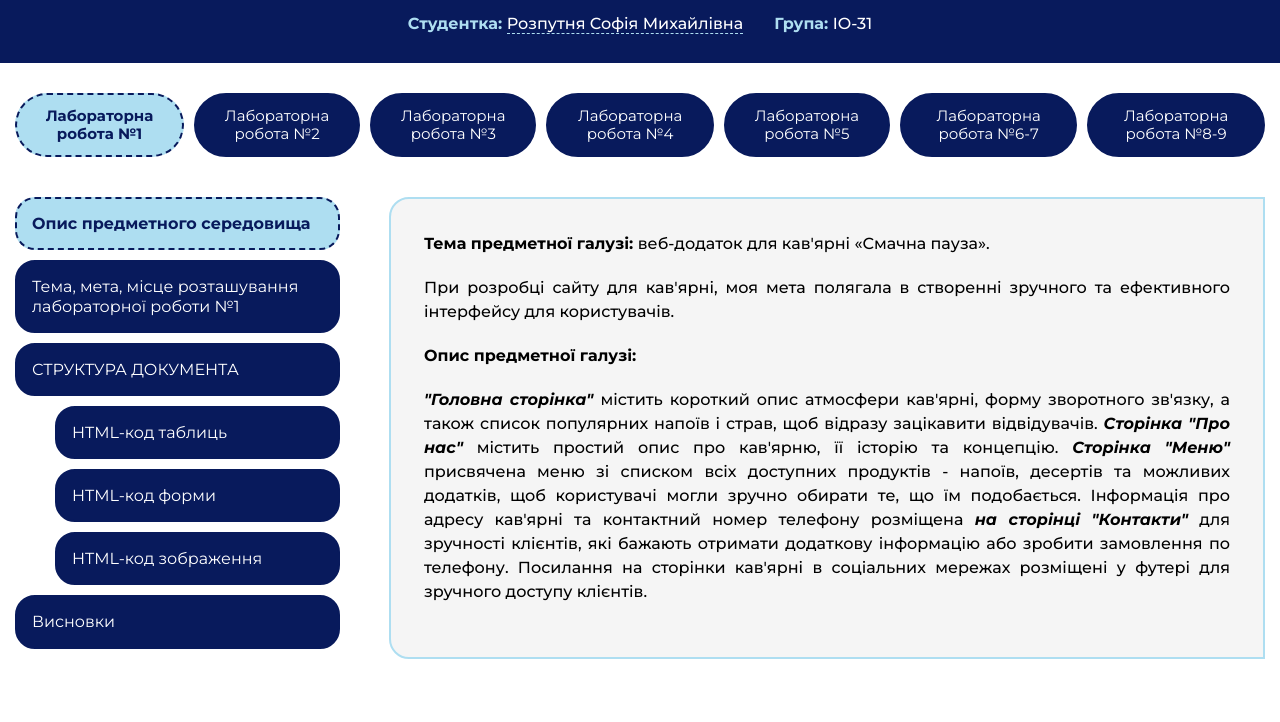
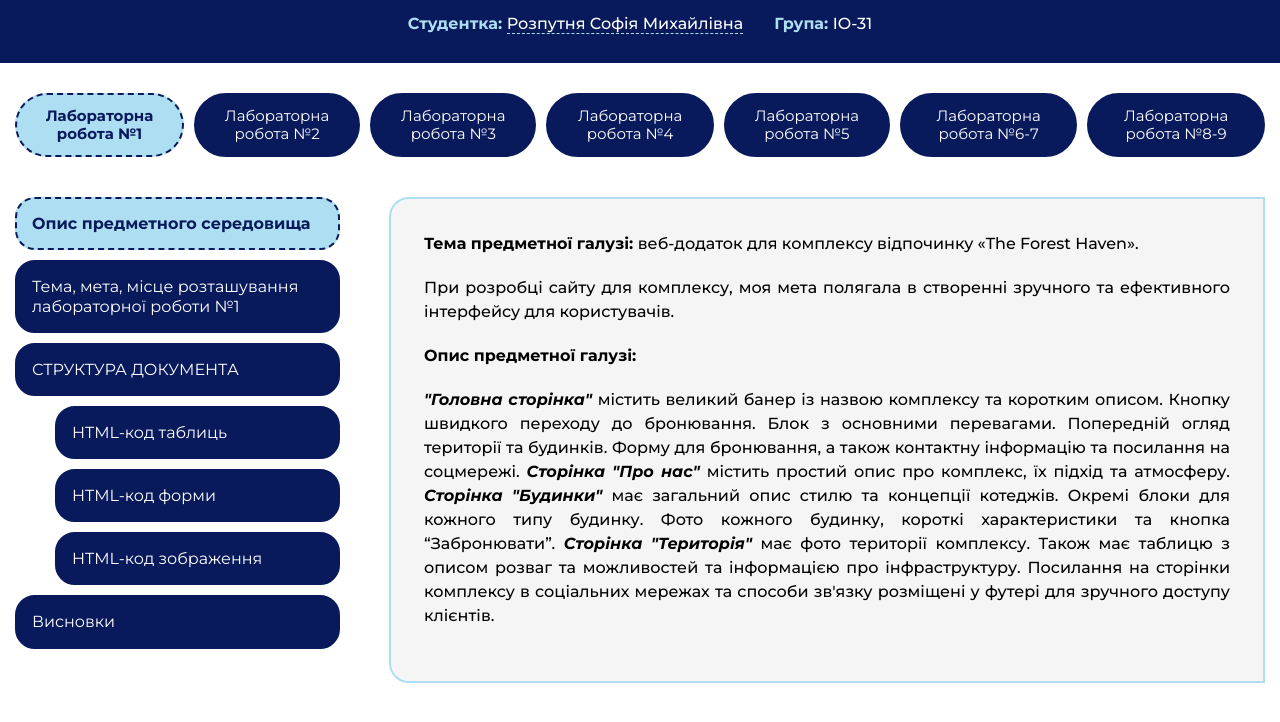
Before and after one commit to Sonyyaaaaa/html-report-rozputnia, a plain HTML site: page lab1/lab-1.1.html in a window 1280 px wide. Shown: the part 186-908 px from the top of the page. Before the commit the page ends 885 px from the top, so only its background shows below. Drawn offline with Linux system fonts and the light colour scheme.

Commit message:
refresh work

```diff
--- a/lab1/lab-1.1.html
+++ b/lab1/lab-1.1.html
@@ -102,26 +102,29 @@
                         <div class="lab-description__text">
                             <p>
                                 <span>Тема предметної галузі: </span>
-                                веб-додаток для кав'ярні «Смачна пауза».
+                                веб-додаток для комплексу відпочинку «The Forest Haven».
                             </p>
                             <p>
-                                При розробці сайту для кав'ярні, моя мета полягала в створенні зручного та ефективного
+                                При розробці сайту для комплексу, моя мета полягала в створенні зручного та ефективного
                                 інтерфейсу для користувачів.
                             </p>
                             <p>
                                 <span>Опис предметної галузі:</span>
                             </p>
                             <p>
-                                <span> <i>"Головна сторінка"</i> </span> містить короткий опис атмосфери кав'ярні, форму
-                                зворотного зв'язку, а також список популярних напоїв і страв, щоб відразу зацікавити
-                                відвідувачів. <span><i>Сторінка "Про нас"</i></span> містить простий опис про кав'ярню,
-                                її історію та концепцію. <span><i>Сторінка "Меню"</i></span> присвячена меню зі списком
-                                всіх доступних продуктів - напоїв, десертів та можливих додатків, щоб користувачі могли
-                                зручно обирати те, що їм подобається. Інформація про адресу кав'ярні та контактний номер
-                                телефону розміщена <span><i>на сторінці "Контакти"</i></span> для зручності клієнтів,
-                                які бажають отримати додаткову інформацію або зробити замовлення по телефону. Посилання
-                                на сторінки кав'ярні в соціальних мережах
-                                розміщені у футері для зручного доступу клієнтів.
+                                <span> <i>"Головна сторінка"</i> </span> містить великий банер із назвою комплексу та
+                                коротким описом. Кнопку швидкого переходу до бронювання.
+                                Блок з основними перевагами. Попередній огляд території та будинків. Форму для
+                                бронювання, а також контактну інформацію та посилання на соцмережі.
+                                <span><i>Сторінка "Про нас"</i></span> містить простий опис про комплекс,
+                                їх підхід та атмосферу. <span><i>Сторінка "Будинки"</i></span> має загальний опис стилю
+                                та концепції котеджів.
+                                Окремі блоки для кожного типу будинку. Фото кожного будинку, короткі характеристики та
+                                кнопка “Забронювати”.
+                                <span><i>Сторінка "Територія"</i></span> має фото території комплексу. Також має таблицю
+                                з описом розваг та можливостей та інформацією про інфраструктуру.
+                                Посилання на сторінки комплексу в соціальних мережах та способи зв'язку розміщені у
+                                футері для зручного доступу клієнтів.
                             </p>
                         </div>
                     </div>
```
Also changed, not shown: index.html (+2 -2 lines), lab1/lab-1.2.html (+7 -31 lines), img/android-chrome-192x192.png (added), img/android-chrome-512x512.png (added), img/favicon.ico (added), img/favicon.png, img/favicon111.png (added), img/photo_student.jpg (added).
